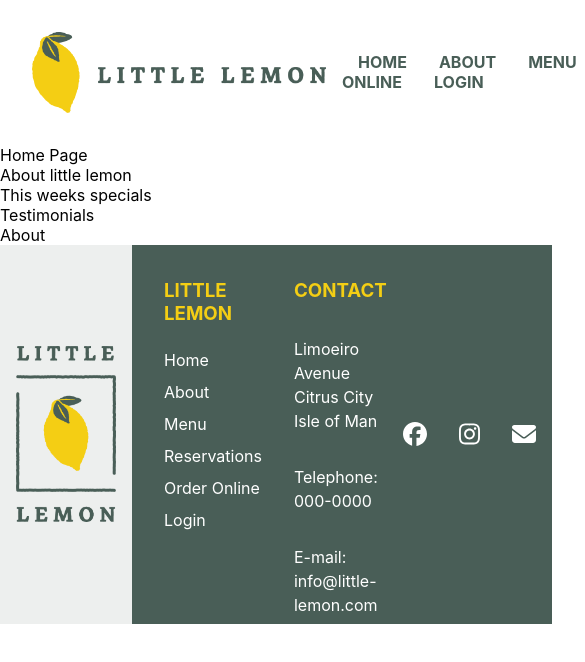
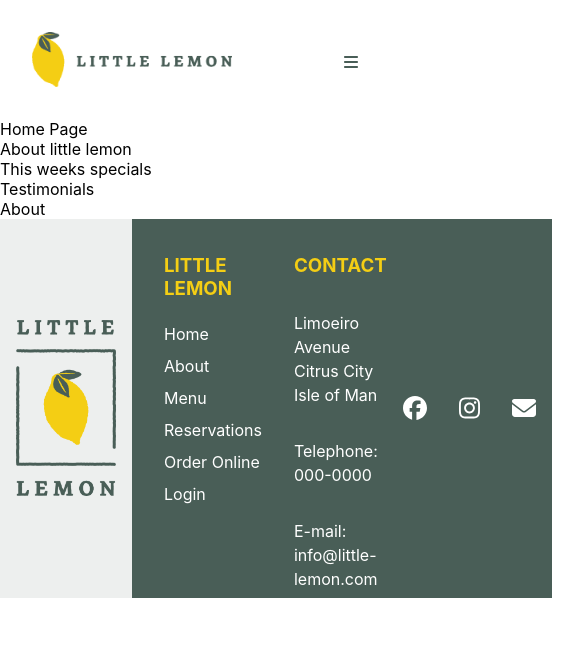
Before and after one commit to claceotto/little-lemon, a React (Create React App) app: page / in a window 390 px wide. Shown: the top 662 px of the page, 585 px wide, since content can reach past the window. Built offline with nearby package versions, Linux system fonts and the light colour scheme.

Commit message:
Responsive header styles

```diff
--- a/src/App.css
+++ b/src/App.css
@@ -1,5 +1,6 @@
 
 /* Header formatting */
+
 .header {
   display: flex;
   flex-direction: row;
@@ -15,37 +16,91 @@ header img {
   align-self: center;
 }
 
-
-.navigation {
+.desktop-nav {
   align-self: center;
   justify-content: space-around;
 }
 
-.header nav {
+.desktop-nav nav {
   padding: 1rem;
   align-content: center;
 }
 
-.header ul {
+.desktop-nav ul {
   list-style-type: none;
   margin: 0;
   padding: 0;
 }
 
- .header li {
+.mobile-nav ul {
+  list-style-type: none;
+  margin: 0;
+  padding: 0;
+}
+
+ .desktop-nav li {
   display: inline;
   padding: 1rem;
 }
 
- .header a {
+.mobile-nav li {
+  padding: 0.5rem;
+}
+
+ .desktop-nav a {
   color: #495E57;
   text-transform: uppercase;
   font-weight: bold;
   text-decoration: none;
   }
 
+  .mobile-nav a {
+   color: #495E57;
+   text-transform: uppercase;
+   font-weight: bold;
+   text-decoration: none;
+}
+
   .header a:hover {
     color: #F4CE14;
+  }
+
+  /* Mobile header style */
+
+.hamburger {
+    display: none;
+  }
+
+.mobile-nav {
+  position: fixed; /* Sit on top of the page content */
+  width: 100%; /* Full width (cover the whole page) */
+  height: 100%; /* Full height (cover the whole page) */
+  top: 100px;
+  left: 0;
+  right: 0;
+  bottom: 0;
+  background-color: white;
+  z-index: 2; /* Specify a stack order in case you're using a different order for other elements */
+  cursor: pointer; /* Add a pointer on hover */
+}
+
+ @media (max-width: 600px) {
+    .hamburger {
+      display:block;
+      padding-top: 10px;
+      margin-left: 10px;
+      z-index: 10;
+      color: #495E57;
+    }
+
+  .desktop-nav {
+    display: none;
+  }
+  }
+
+  header img {
+    max-width: 200px;
+    align-self: center;
   }
 
 /* This will format the footer */
--- /dev/null
+++ b/src/Components/DesktopNav.js
@@ -0,0 +1,28 @@
+function DesktopNav() {
+  return (
+    <nav className="desktop-nav">
+      <ul>
+        <li>
+          <a href="/home">Home</a>
+        </li>
+        <li>
+          <a href="/about">About</a>
+        </li>
+        <li>
+          <a href="/blog">Menu</a>
+        </li>
+        <li>
+          <a href="/reservations">Reservations</a>
+        </li>
+        <li>
+          <a href="/order-online">Order online</a>
+        </li>
+        <li>
+          <a href="/login">Login</a>
+        </li>
+      </ul>
+    </nav>
+  );
+}
+
+export default DesktopNav;
--- /dev/null
+++ b/src/Components/Hamburger.js
@@ -0,0 +1,16 @@
+import { faBars, faXmark } from "@fortawesome/free-solid-svg-icons";
+import { FontAwesomeIcon } from "@fortawesome/react-fontawesome";
+
+function Hamburger({ isOpen }) {
+  return (
+    <div className="hamburger">
+      {!isOpen ? (
+        <FontAwesomeIcon icon={faBars} />
+      ) : (
+        <FontAwesomeIcon icon={faXmark} />
+      )}
+    </div>
+  );
+}
+
+export default Hamburger;
--- a/src/Components/Header.js
+++ b/src/Components/Header.js
@@ -1,30 +1,24 @@
+import DesktopNav from "./DesktopNav";
+import Hamburger from "./Hamburger";
+import MobileNav from "./MobileNav";
+import { useState } from "react";
+
 function Header() {
+  const [isOpen, setIsOpen] = useState(false);
+
+  const handleToglle = () => {
+    setIsOpen(!isOpen);
+  };
+
   return (
     <>
       <header className="header">
         <img src="../images/small-logo.jpg" alt="Little Lemon logo" />
-        <nav className="navigation">
-          <ul>
-            <li>
-              <a href="/home">Home</a>
-            </li>
-            <li>
-              <a href="/about">About</a>
-            </li>
-            <li>
-              <a href="/blog">Menu</a>
-            </li>
-            <li>
-              <a href="/reservations">Reservations</a>
-            </li>
-            <li>
-              <a href="/order-online">Order online</a>
-            </li>
-            <li>
-              <a href="/login">Login</a>
-            </li>
-          </ul>
-        </nav>
+        <DesktopNav />
+        <div className="hamburger" onClick={handleToglle}>
+          <Hamburger isOpen={isOpen} />
+          {isOpen ? <MobileNav /> : undefined}
+        </div>
       </header>
     </>
   );
--- /dev/null
+++ b/src/Components/MobileNav.js
@@ -0,0 +1,28 @@
+function MobileNav() {
+  return (
+    <nav className="mobile-nav">
+      <ul>
+        <li>
+          <a href="/home">Home</a>
+        </li>
+        <li>
+          <a href="/about">About</a>
+        </li>
+        <li>
+          <a href="/blog">Menu</a>
+        </li>
+        <li>
+          <a href="/reservations">Reservations</a>
+        </li>
+        <li>
+          <a href="/order-online">Order online</a>
+        </li>
+        <li>
+          <a href="/login">Login</a>
+        </li>
+      </ul>
+    </nav>
+  );
+}
+
+export default MobileNav;
```
